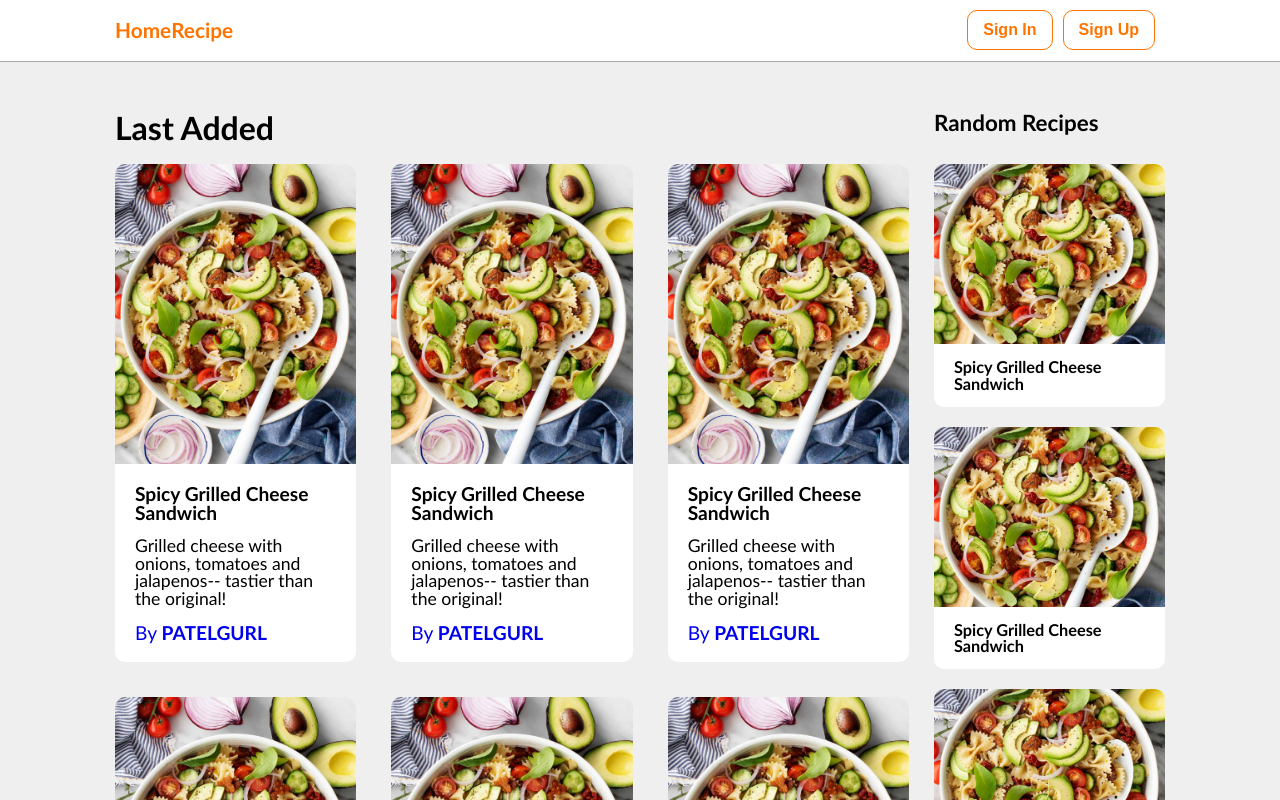
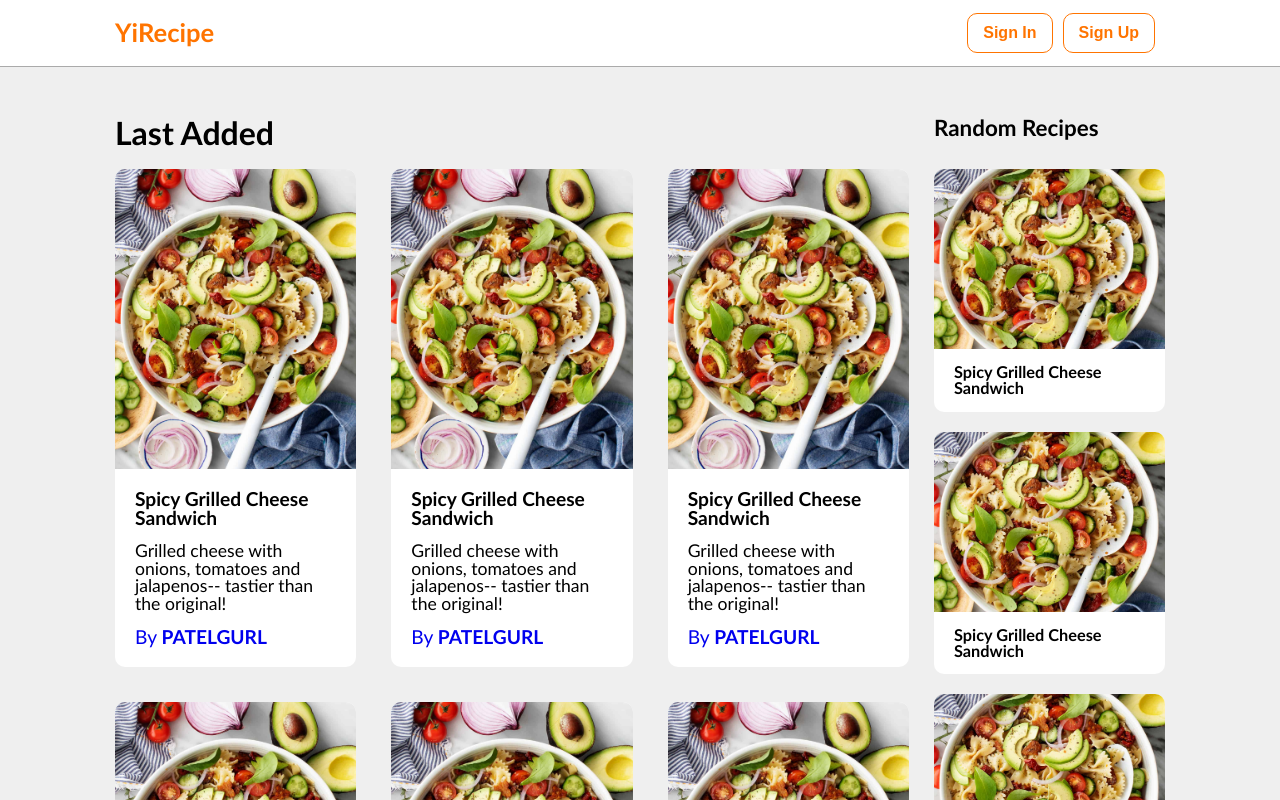
Before and after one commit to isleeden/YiRecipe, a React (Create React App) app: page / in a window 1280 px wide. Shown: the top 800 px of the page. Built offline with nearby package versions, Linux system fonts and the light colour scheme.

Commit message:
changed navbar items, routes

```diff
--- a/src/components/NavbarList/NavbarList.jsx
+++ b/src/components/NavbarList/NavbarList.jsx
@@ -6,13 +6,7 @@ import NavbarListItem from "components/NavbarListItem/NavbarListItem";
 export default function NavbarList() {
   return (
     <ul className={styles.list}>
-      {routes.map((route) => {
-        return (
-          <NavbarListItem key={route.path} path={route.path}>
-            {route.name}
-          </NavbarListItem>
-        );
-      })}
+      <NavbarListItem path="/">YiRecipe</NavbarListItem>
     </ul>
   );
 }
--- a/src/components/NavbarListItem/NavbarListItem.module.scss
+++ b/src/components/NavbarListItem/NavbarListItem.module.scss
@@ -1,7 +1,7 @@
 @import "styles/variables";
 
 .listItem {
-  font-size: 1.3em;
+  font-size: 1.6em;
   display: block;
   padding: 20px 0;
   color: $accent;
--- a/src/routes/index.js
+++ b/src/routes/index.js
@@ -3,7 +3,7 @@ import Recipe from "pages/Recipe";
 
 const routes = [
   { path: "/", component: Home, exact: true, name: "Home" },
-  { path: "/recipe", component: Recipe, exact: true, name: "Recipe" },
+  { path: "/recipes/:id", component: Recipe, exact: true, name: "Recipe" },
 ];
 
 export default routes;
```
